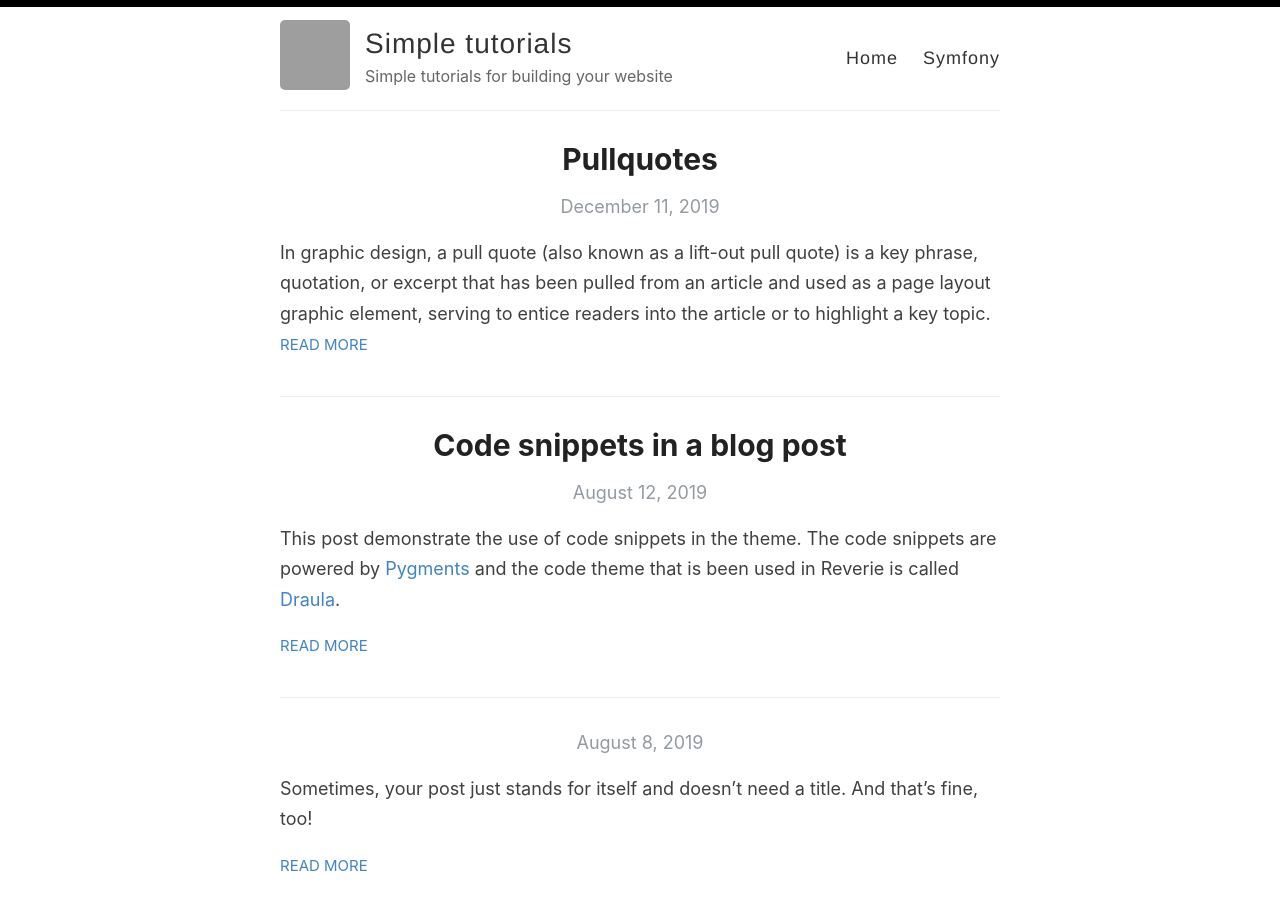
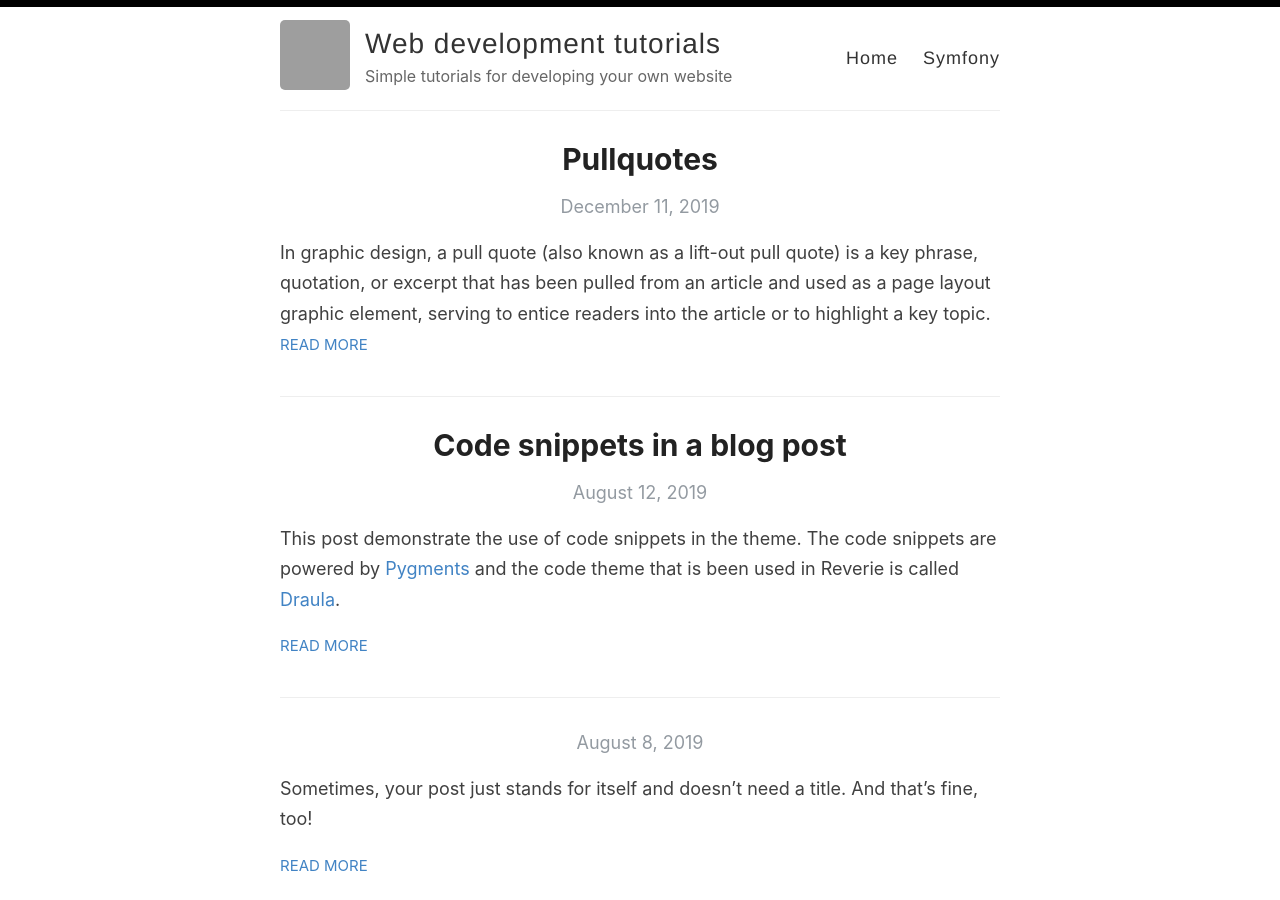
Before and after one commit to Lkopo/lkopo.github.io, a Jekyll site: the page built from index.html, in a window 1280 px wide and 900 px high. Built offline with Jekyll 4.4.1, drawn with Linux system fonts in a browser that asks for light colours; the list of posts is cut into pages by our own code; grey boxes are pictures that could not be loaded.

Commit message:
Update _config.yml

```diff
--- a/_config.yml
+++ b/_config.yml
@@ -3,13 +3,13 @@
 #
 
 # Name of your site (displayed in the header)
-name: Simple tutorials
+name: Web development tutorials
 
 # Name of the author
 author: Eduard Karpiel
 
 # Short bio or description (displayed in the header)
-description: Simple tutorials for building your website
+description: Simple tutorials for developing your own website
 
 # URL of your avatar or profile pic (you could use your GitHub profile pic)
 avatar: https://avatars2.githubusercontent.com/u/6184484?s=96&v=4
@@ -38,7 +38,7 @@ footer-links:
 
 # Enter your Disqus shortname (not your username) to enable commenting on posts
 # You can find your shortname on the Settings page of your Disqus account
-disqus:
+# disqus:
 
 # Enter your Google Analytics web tracking code (e.g. UA-2110908-2) to activate tracking
 # google_analytics: UA-43339302-11
```
